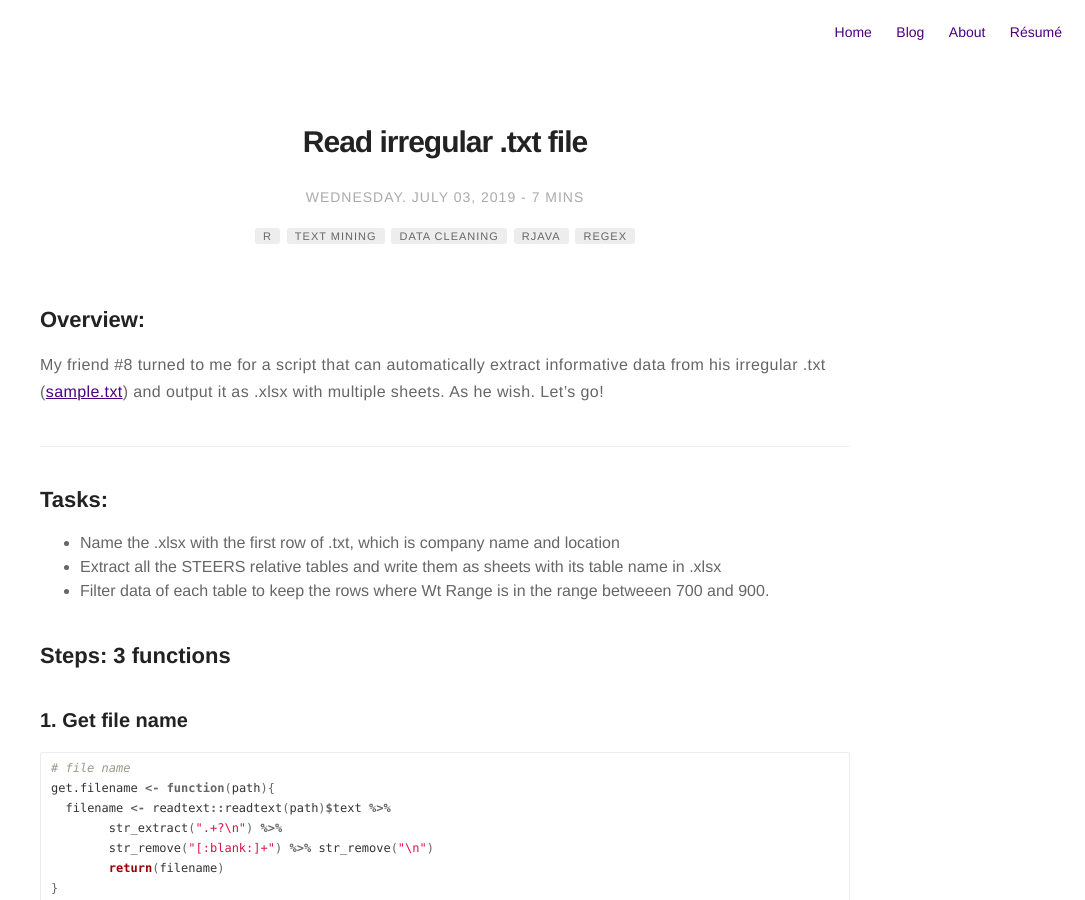
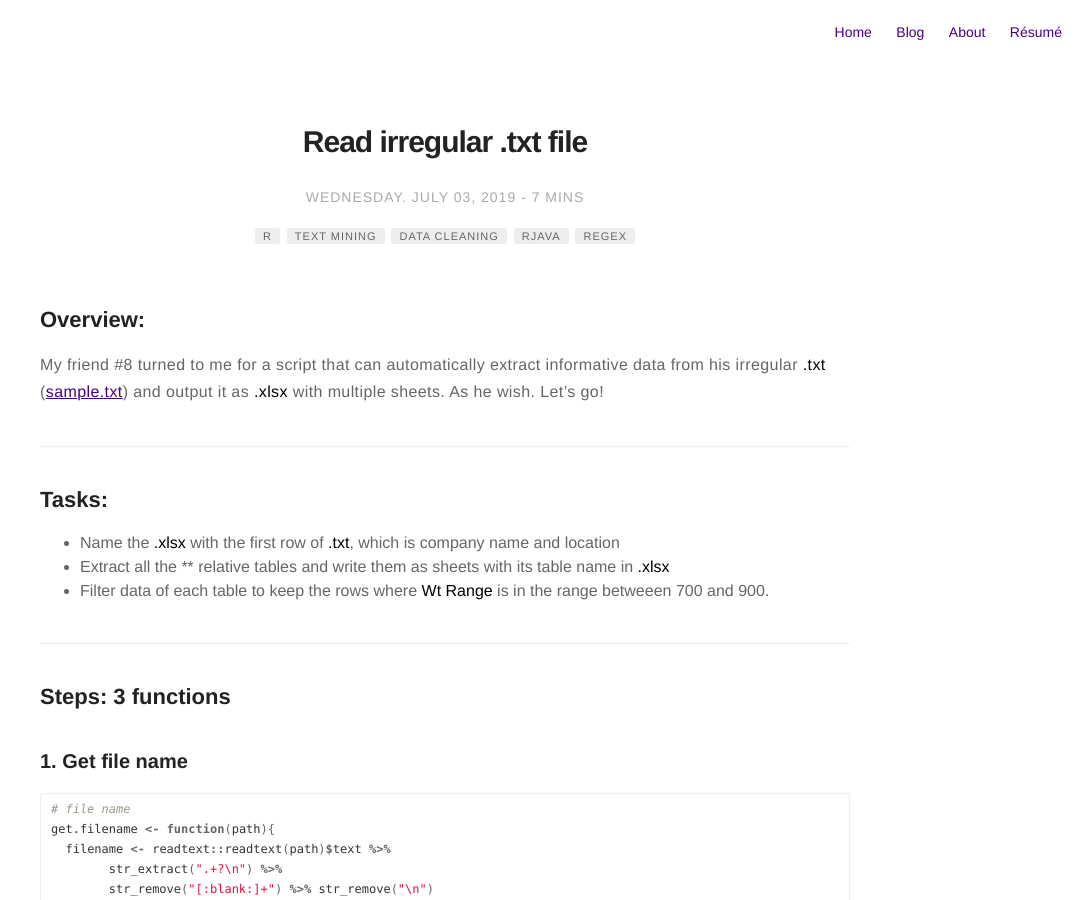
Before and after one commit to subaiwen/subaiwen.github.io, a Jekyll site: the page built from _posts/2019-7-3-read-irregular-txt-file.md, in a window 1280 px wide and 900 px high. Shown: the whole window, without its empty margins (195-1280 px from the left). Built offline with Jekyll 4.4.1, drawn with Linux system fonts in a browser that asks for light colours.

Commit message:
Update 2019-7-3-read-irregular-txt-file.md

````diff
--- a/_posts/2019-7-3-read-irregular-txt-file.md
+++ b/_posts/2019-7-3-read-irregular-txt-file.md
@@ -17,16 +17,16 @@
 
 ## Overview:
 
-My friend #8 turned to me for a script that can automatically extract informative data from his irregular <span style="font-family:M+ 1M; font-size:12pt;">.txt</span> ([sample.txt](https://github.com/subaiwen/subaiwen.github.io/tree/master/assets/posts/2019-7-3/no8.txt)) and output it as <span style="font-family:M+ 1M; font-size:12pt;">.xlsx</span> with multiple sheets. As he wish. Let's go!
+My friend #8 turned to me for a script that can automatically extract informative data from his irregular **.txt** ([sample.txt](https://github.com/subaiwen/subaiwen.github.io/tree/master/assets/posts/2019-7-3/no8.txt)) and output it as **.xlsx** with multiple sheets. As he wish. Let's go!
 
 ---
 
 ## Tasks:
- * Name the <span style="font-family:M+ 1M; font-size:12pt;">.xlsx</span> with the first row of <span style="font-family:M+ 1M; font-size:12pt;">.txt</span>, which is company name and location
- * Extract all the <span style="font-family:M+ 1M; font-size:12pt;">STEERS</span> relative tables and write them as sheets with its table name in <span style="font-family:M+ 1M; font-size:12pt;">.xlsx</span>
- * Filter data of each table to keep the rows where <span style="font-family:M+ 1M; font-size:12pt;">Wt Range</span> is in the range betweeen 700 and 900.
+ * Name the **.xlsx** with the first row of **.txt**, which is company name and location
+ * Extract all the ** relative tables and write them as sheets with its table name in **.xlsx**
+ * Filter data of each table to keep the rows where **Wt Range** is in the range betweeen 700 and 900.
 
-
+---
 
 ## Steps: 3 functions
 
@@ -104,7 +104,7 @@
 ```
 
 ### 4. Output
-At the beginning, I tried to use <span style="font-family:M+ 1M; font-size:12pt;">library(xlsx)</span>. It worked several months ago, but this time I got the following warning message:
+At the beginning, I tried to use **library(xlsx)**. It worked several months ago, but this time I got the following warning message:
 
 ```
 WARNING: Initial Java 12 release has broken JNI support and does NOT work. Use stable Java 11 (or watch for 12u if avaiable).
@@ -124,12 +124,12 @@
 package ‘xlsx’ was built under R version 3.4.4
 ```
 
-It seemed something went wrong with my <span style="font-family:M+ 1M; font-size:12pt;">Java 12</span>. So I downloaded <span style="font-family:M+ 1M; font-size:12pt;">Java 11</span> and tried to [change the default <span style="font-family:M+ 1M; font-size:12pt;">Java</span> (JDK) version](https://stackoverflow.com/questions/21964709/how-to-set-or-change-the-default-java-jdk-version-on-os-x). It didn't work.
-It might work if I uninstall <span style="font-family:M+ 1M; font-size:12pt;">Java 12</span> ([instruction](https://docs.oracle.com/javase/8/docs/technotes/guides/install/mac_jdk.html#A1096903))([tool](https://www.java.com/en/download/uninstalltool.jsp)). But I was just too lazy to try. It already took me a while to install it 😭.
+It seemed something went wrong with my **Java 12**. So I downloaded **Java 11** and tried to [change the default **Java** (JDK) version](https://stackoverflow.com/questions/21964709/how-to-set-or-change-the-default-java-jdk-version-on-os-x). It didn't work.
+It might work if I uninstall **Java 12** ([instruction](https://docs.oracle.com/javase/8/docs/technotes/guides/install/mac_jdk.html#A1096903))([tool](https://www.java.com/en/download/uninstalltool.jsp)). But I was just too lazy to try. It already took me a while to install it 😭.
 
-> Prior to this, I follow the [instruction](https://zhiyzuo.github.io/installation-rJava/) by [Zhiya Zuo](https://zhiyzuo.github.io/) to install <span style="font-family:M+ 1M; font-size:12pt;">Java 12</span>. Quite honestly, I should have install older version.
+> Prior to this, I follow the [instruction](https://zhiyzuo.github.io/installation-rJava/) by [Zhiya Zuo](https://zhiyzuo.github.io/) to install **Java 12**. Quite honestly, I should have install older version.
 
-So I turned to another package <span style="font-family:M+ 1M; font-size:12pt;">writexl</span>. It can do the same thing, but is not based on <span style="font-family:M+ 1M; font-size:12pt;">rJava</span>. Perfect!
+So I turned to another package **writexl**. It can do the same thing, but is not based on **rJava**. Perfect!
 
 ```r
 # output
````
